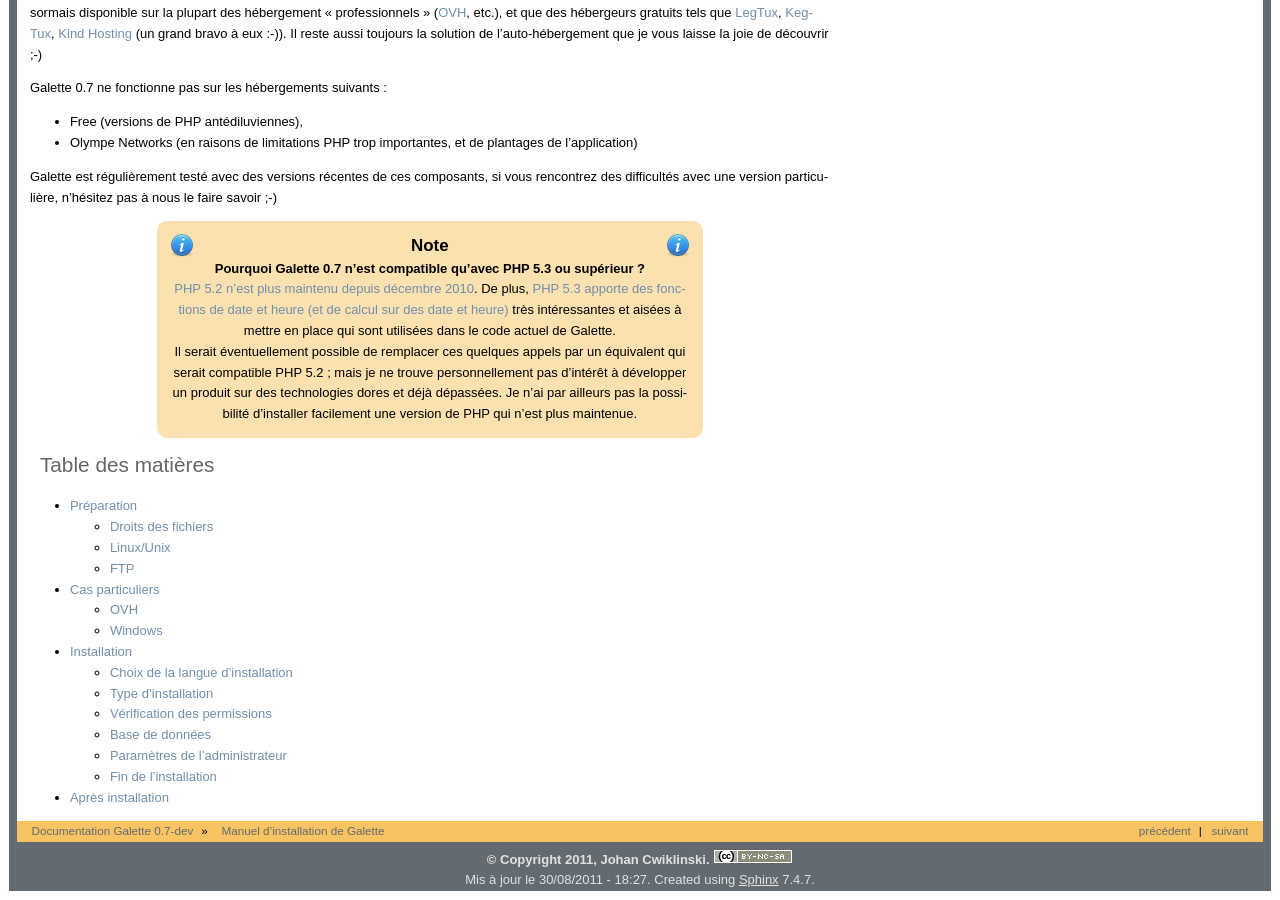
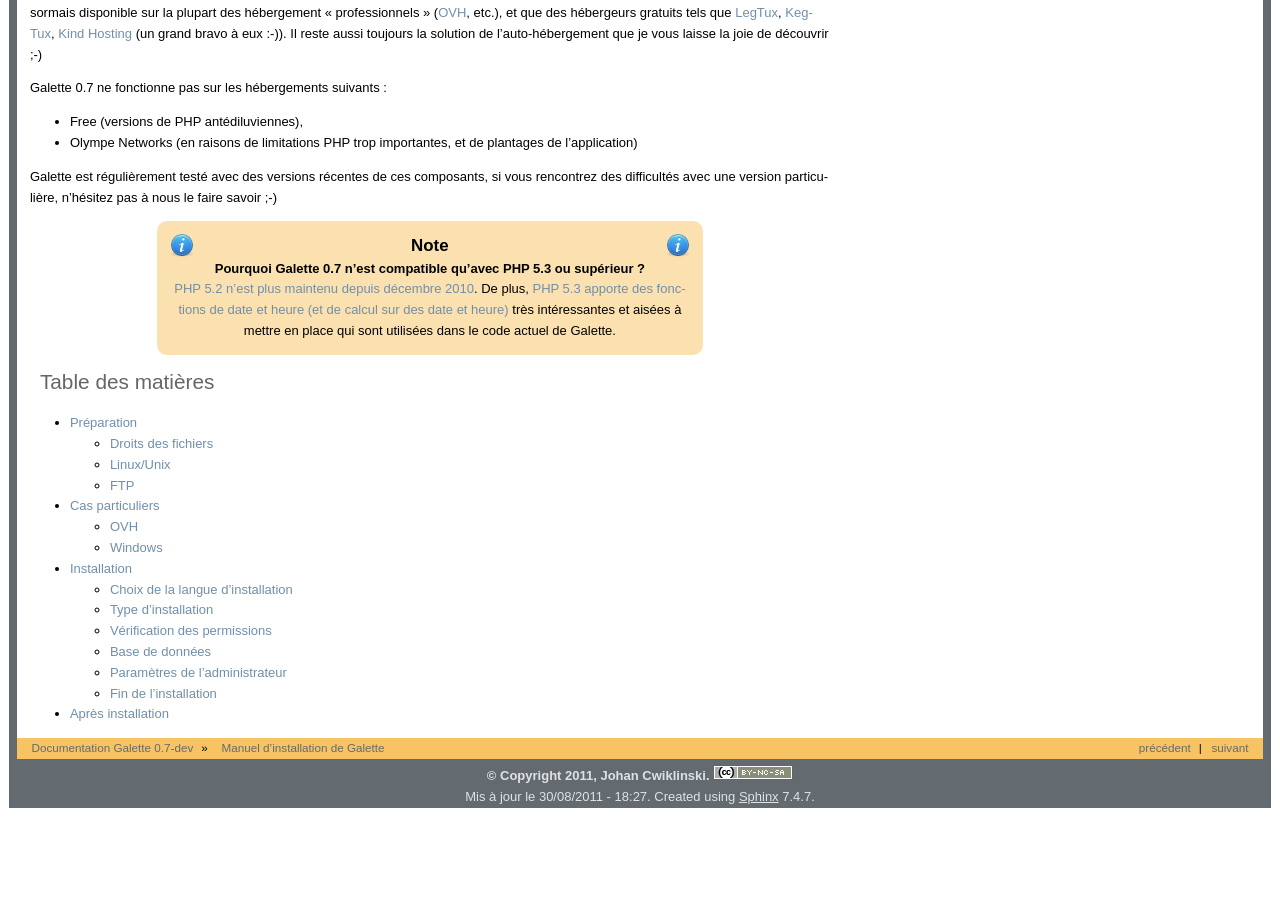
Before and after one commit to galette/galettedoc, a Sphinx documentation site: the page built from source/installation/index.rst, in a window 1280 px wide and 900 px high, scrolled down 835 px. Built offline with Sphinx 7.4.7, drawn with Linux system fonts in a browser that asks for light colours; after the commit the page ends 1652 px from its top, so only the background shows below that.

Commit message:
Amaincissement note :)

```diff
--- a/source/installation/index.rst
+++ b/source/installation/index.rst
@@ -50,8 +50,6 @@
 
    `PHP 5.2 n'est plus maintenu depuis décembre 2010 <http://www.php.net/releases/5_2_16.php>`_. De plus, `PHP 5.3 apporte des fonctions de date et heure (et de calcul sur des date et heure) <http://fr.php.net/manual/fr/book.datetime.php>`_ très intéressantes et aisées à mettre en place qui sont utilisées dans le code actuel de Galette.
 
-   Il serait éventuellement possible de remplacer ces quelques appels par un équivalent qui serait compatible PHP 5.2 ; mais je ne trouve personnellement pas d'intérêt à développer un produit sur des technologies dores et déjà dépassées. Je n'ai par ailleurs pas la possibilité d'installer facilement une version de PHP qui n'est plus maintenue.
-
 Table des matières
 ------------------
 
```
